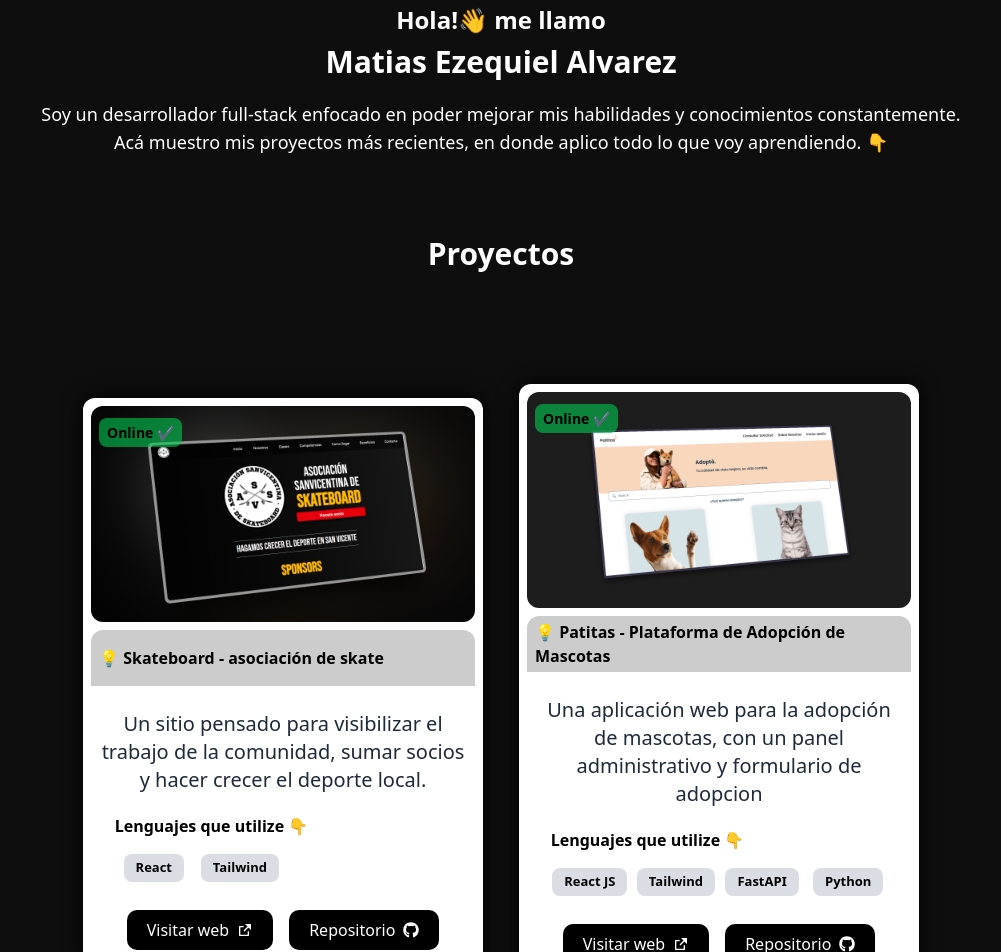
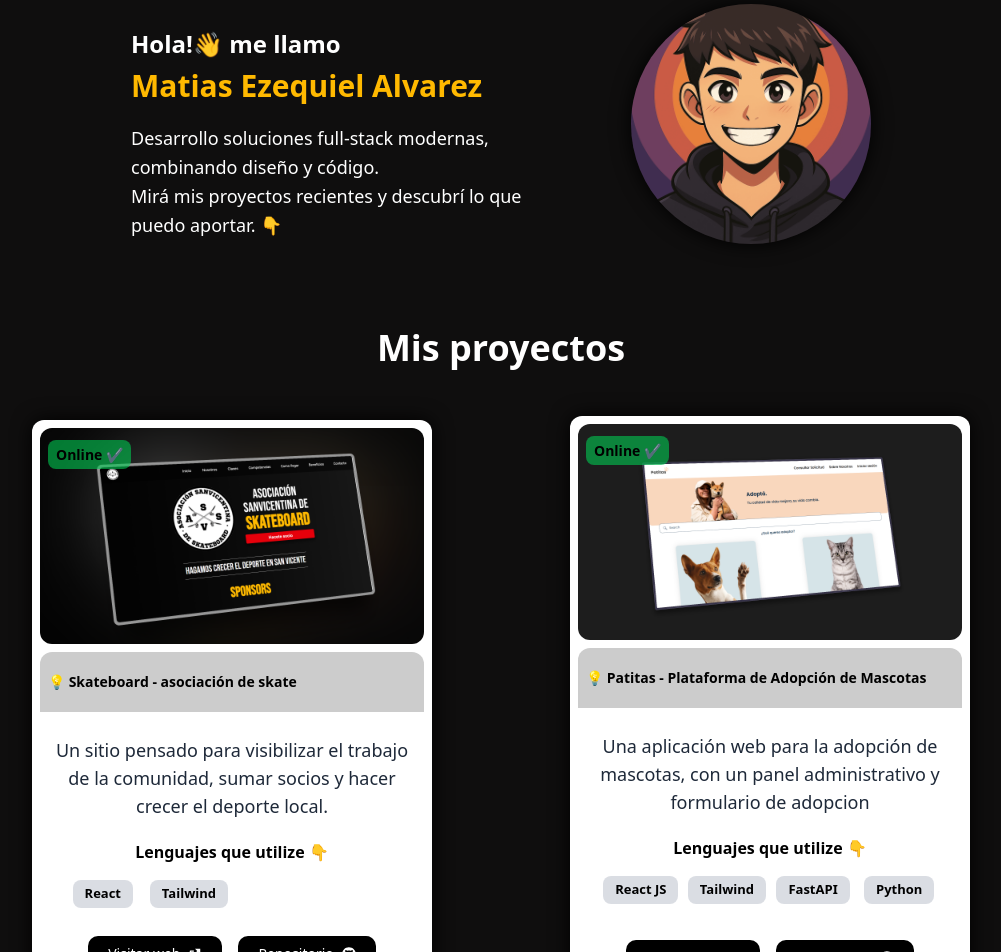
Before and after one commit to matiasDev4/portafolio, a React (Vite) app: page / in a window 1280 px wide. Shown: the part 140-1092 px from the top of the page, without its empty margins (139-1140 px from the left). Built offline with nearby package versions, Linux system fonts and the light colour scheme.

Commit message:
update sobremi

```diff
--- a/src/components/Body.jsx
+++ b/src/components/Body.jsx
@@ -55,7 +55,7 @@ export const Body = () => {
 
     },
     {
-        "name": "💡 ConvertJPG - convertidor de DICOM a JPG ",
+        "name": "💡 Convertidor de DICOM a JPG",
         "description": "Esta aplicación esta enfocada convertir varios archivos DICOM a JPG de manera simple y rapida",
         "lenguajes": ["Flet", "Python"],
         "img": "proyectos/convert.jpg",
@@ -78,7 +78,9 @@ export const Body = () => {
     },
 ]
     return (
-        <section className="my-10 grid grid-cols-1 lg:grid-cols-2 md:grid-cols-2 2xl:grid-cols-3 gap-x-5 gap-y-5 lg:mx-10 md:mx-16 xl:mx-28 place-items-center
+        <section className="w-full my-5">
+            <h1 className="text-4xl text-center text-white font-bold">Mis proyectos</h1>
+            <div className="my-10 grid grid-cols-1 lg:grid-cols-2 md:grid-cols-2 2xl:grid-cols-3 gap-x-5 gap-y-5 lg:mx-10 md:mx-16 xl:mx-28 place-items-center
         md:max-w-[1200px]">
             {
                 cards.map(index =>
@@ -86,25 +88,25 @@ export const Body = () => {
                 hover:scale-[1.02] hover:cursor-pointer hover:shadow-[0px_20px_20px_black] transition-all duration-300" key={index.name}>
                     <div className="p-2 relative hover:[&>div]">
                         <img src={index.img} alt="" className="rounded-xl" />
-                        <div className="bg-black/20 text-black font-bold h-12 lg:h-14 px-2 py-2
-                        text-md lg:text-md rounded-t-xl my-2 flex items-center">
+                        <div className="bg-black/20 text-black font-bold h-12 lg:h-15 px-2 py-2
+                        text-sm lg:text-sm rounded-t-xl my-2 flex items-center">
                             <h1>{index.name}</h1>
                         </div>
                         <span className={`absolute top-5 left-4 ${index.active ? "bg-green-500/60" : ""} rounded-lg px-2 py-1
                         text-[14px] font-semibold`}>{index.active ? "Online ✔️ " : ""}</span>
                     </div>
                     <div className="flex flex-col items-center p-2 justify-between gap-y-5">
-                        <p className="px-2 text-center text-lg lg:text-xl text-gray-800">{index.description}</p>
+                        <p className="px-2 text-center text-lg lg:text-lg text-gray-800">{index.description}</p>
                         <div className="flex flex-col gap-y-4">
-                            <h2 className="font-semibold">Lenguajes que utilize 👇</h2>
-                            <div className="grid grid-cols-3 lg:grid-cols-4 gap-2 place-items-center">
+                            <h2 className="font-semibold text-center">Lenguajes que utilize 👇</h2>
+                            <div className="columns-3 lg:columns-4 gap-2 place-items-center">
                                 {index.lenguajes.map(lenguaje =>
                                     <span
-                                    className="bg-gray-300/80 px-3 py-1 rounded-lg flex items-center text-[13px] font-semibold">{lenguaje}</span>
+                                    className="bg-gray-300/80 px-3 py-1 rounded-lg flex items-center text-[13px] font-semibold mb-2 break-inside-avoid ">{lenguaje}</span>
                                 )}
                             </div>
                         </div>
-                        <div className="my-2 flex flex-row gap-x-2 lg:gap-x-4">
+                        <div className="my-2 flex flex-row gap-x-2 lg:gap-x-4 text-sm lg:text-md">
                             <a href={index.link} target="_blank" rel="noreferrer"
                             className={`flex flex-row items-center gap-x-2
                             text-white py-2 px-5 rounded-[10px] hover:cursor-pointer
@@ -123,6 +125,7 @@ export const Body = () => {
                 </div>
                 )
             }
+            </div>
         </section>
     )
 }
--- a/src/components/sobremi.jsx
+++ b/src/components/sobremi.jsx
@@ -2,22 +2,28 @@ export const Sobremi  = () =>{
     return (
         <>
             <section className="w-full my-[4rem]">
-                <div className="text-white">
-                    <div className="text-center my-5">
-                        <h2 className="text-2xl font-bold my-1 md:text-2xl">Hola!👋 me llamo</h2>
+                <div className="text-white flex flex-col-reverse lg:flex-row items-center lg:justify-center lg:gap-x-25">
+                    <div className="w-80 text-left px-4 lg:w-100 lg:p-0">
+                        <div className="my-5 ">
+                            <h2 className="text-xl font-bold my-1 md:text-2xl">Hola!👋 me llamo</h2>
                             <h1
-                        className="text-3xl font-semibold my-2 md:text-3xl "
+                            className="text-2xl font-bold my-2 md:text-3xl text-amber-400"
                             >Matias Ezequiel Alvarez</h1>
                         </div>
 
                         <p
-                    className="text-sm text-center px-2 font-medium md:text-lg"
+                        className="text-md font-medium md:text-lg leading-relaxed"
                         >
-                    Soy un desarrollador full-stack enfocado en poder mejorar mis habilidades y conocimientos constantemente. <br />
-                    Acá muestro mis proyectos más recientes, en donde aplico todo lo que voy aprendiendo. 👇
+                            Desarrollo soluciones full-stack modernas, combinando diseño y código. <br />
+                            Mirá mis proyectos recientes y descubrí lo que puedo aportar. 👇
                         </p>
                     </div>
-                <h1 className="text-3xl text-center mt-20 text-white font-bold">Proyectos</h1>
+                    <div className="w-60 h-60 overflow-hidden rounded-full shadow-[0px_0px_20px_black]">
+                        <img src="/images/yo.png" alt="profile"
+                        className="w-full h-full object-cover"
+                        />
+                    </div>
+                </div>
             </section>
         </>
     )
```
Also changed, not shown: public/images/yo.png (added), 24 other files (tests, documents, lock files or other folders). Lines whose indentation alone changed are shown as unchanged.
